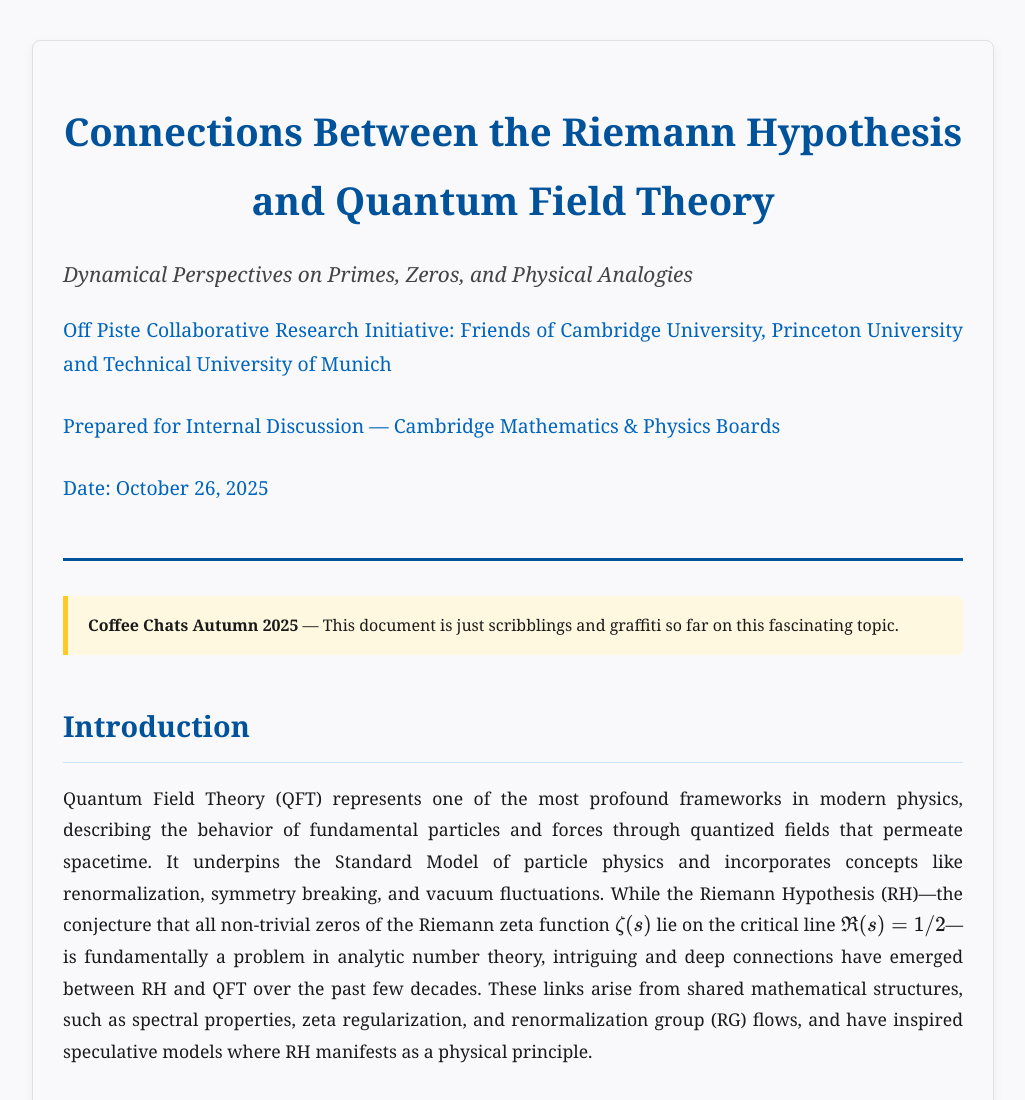
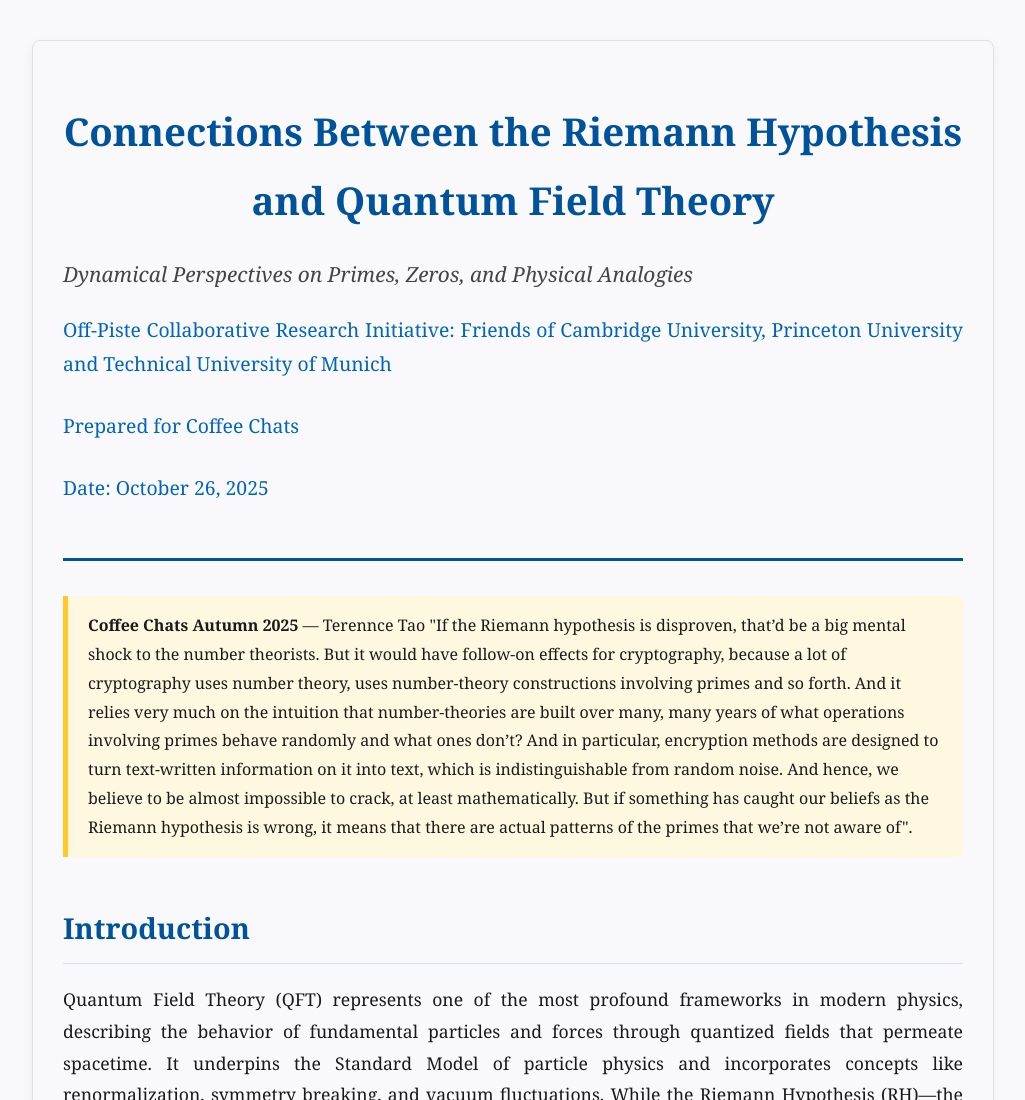
Before and after one commit to XORBKPT/Riemann-Hypothesis, a plain HTML site: page Connection_Between_Riemann_Hypothesis_and_QFT/index.html in a window 1280 px wide. Shown: the top 1100 px of the page, without its empty margins (127-1152 px from the left). Drawn offline with nearby package versions, Linux system fonts and the light colour scheme.

Commit message:
Update index.html

```diff
--- a/Connection_Between_Riemann_Hypothesis_and_QFT/index.html
+++ b/Connection_Between_Riemann_Hypothesis_and_QFT/index.html
@@ -152,16 +152,15 @@
     <h1>Connections Between the Riemann Hypothesis and Quantum Field Theory</h1>
     <p class="subtitle">Dynamical Perspectives on Primes, Zeros, and Physical Analogies</p>
     <div class="author-info">
-      <p>Off Piste Collaborative Research Initiative: Friends of Cambridge University, Princeton University and Technical University of Munich</p>
-      <p>Prepared for Internal Discussion — Cambridge Mathematics & Physics Boards</p>
+      <p>Off-Piste Collaborative Research Initiative: Friends of Cambridge University, Princeton University and Technical University of Munich</p>
+      <p>Prepared for Coffee Chats</p>
       <p>Date: October 26, 2025</p>
     </div>
   </header>
 
 
   <div class="internal-notice">
-    <strong>Coffee Chats Autumn 2025</strong> — This document is just scribblings and graffiti so far on this fascinating topic.
-  </div>
+    <strong>Coffee Chats Autumn 2025</strong> — Terennce Tao "If the Riemann hypothesis is disproven, that’d be a big mental shock to the number theorists. But it would have follow-on effects for cryptography, because a lot of cryptography uses number theory, uses number-theory constructions involving primes and so forth. And it relies very much on the intuition that number-theories are built over many, many years of what operations involving primes behave randomly and what ones don’t? And in particular, encryption methods are designed to turn text-written information on it into text, which is indistinguishable from random noise. And hence, we believe to be almost impossible to crack, at least mathematically. But if something has caught our beliefs as the Riemann hypothesis is wrong, it means that there are actual patterns of the primes that we’re not aware of".</div>
 
 
   <section id="introduction">
```
